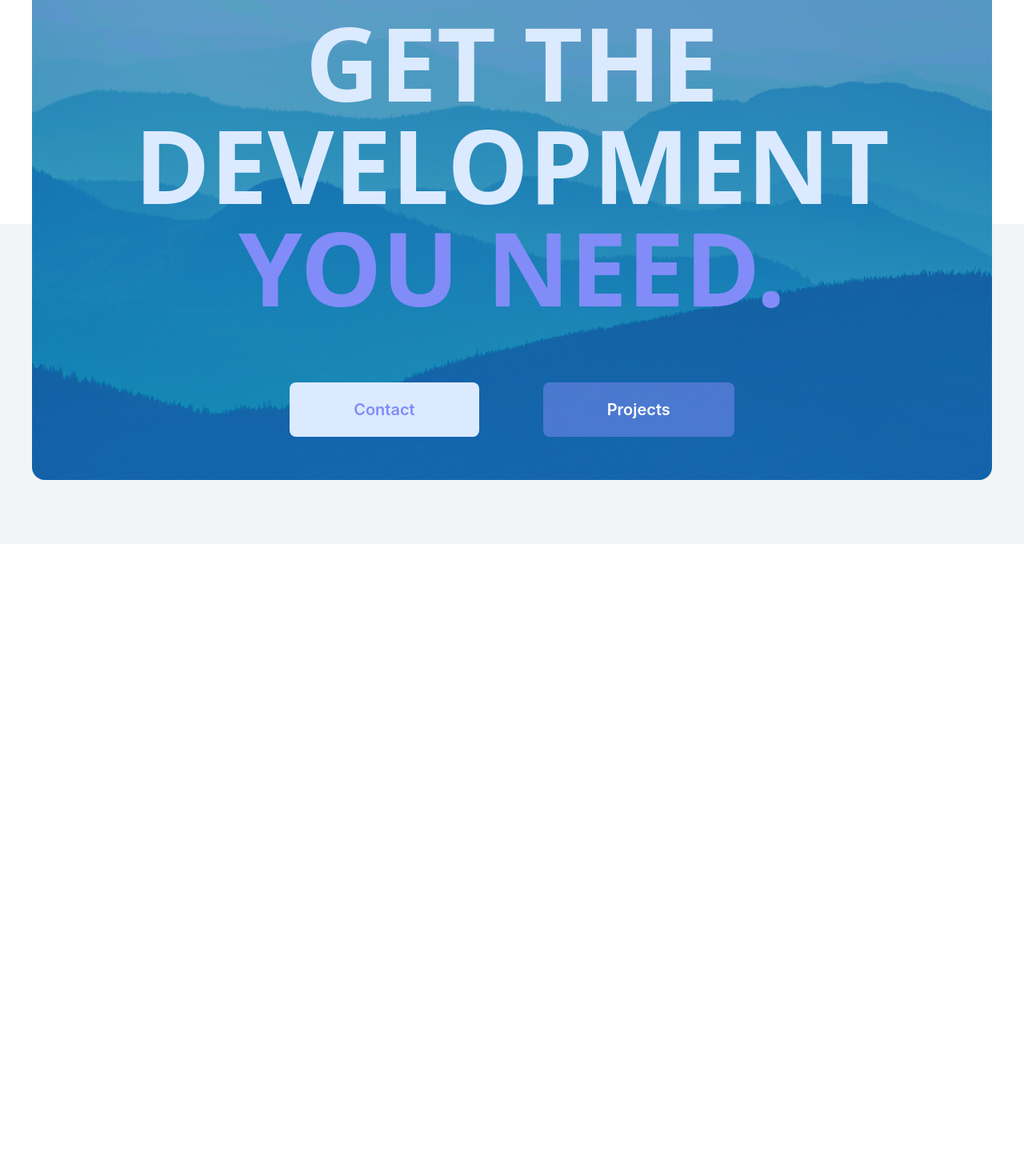
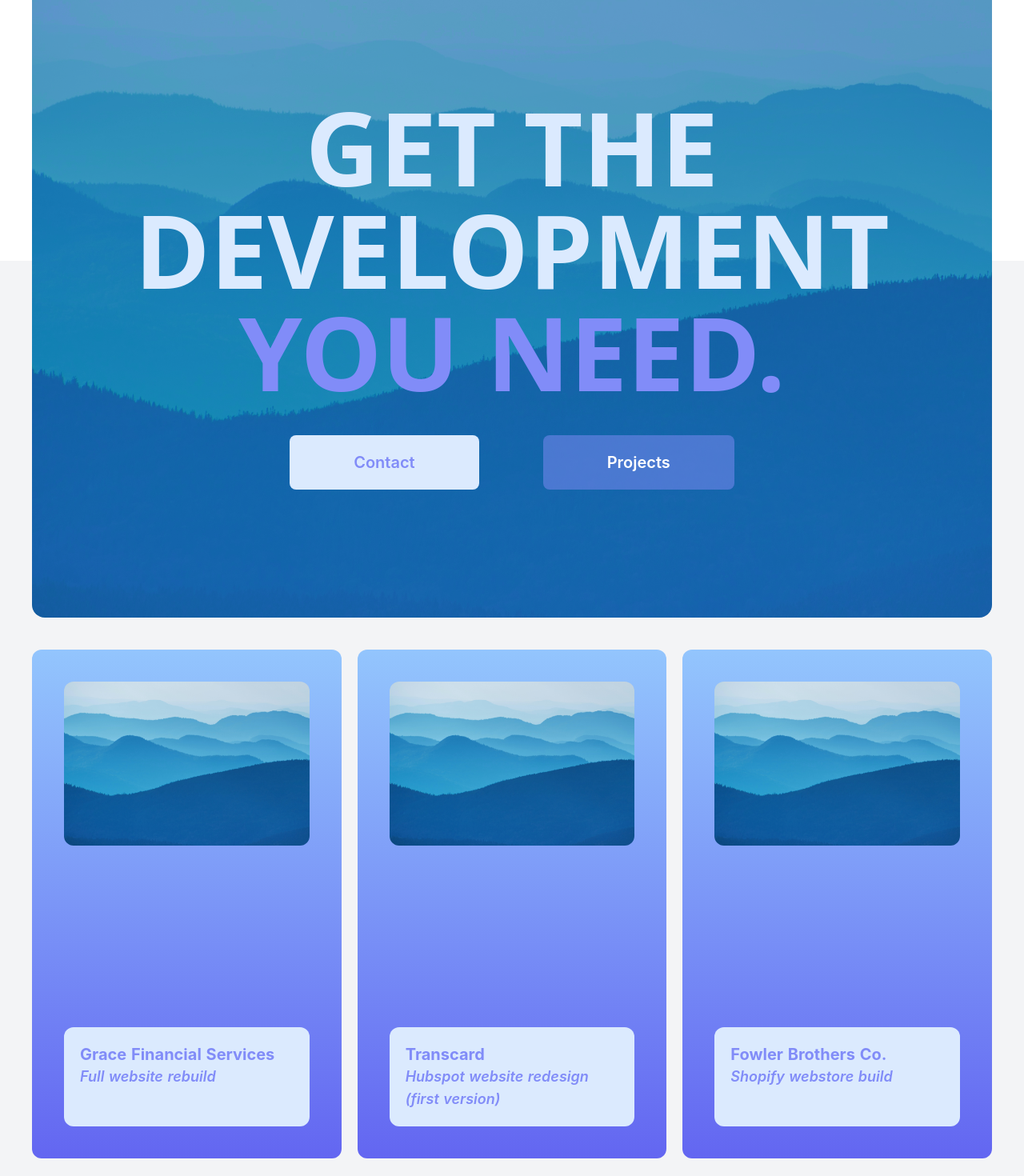
Before and after one commit to jacobhixon47/cv-nuxt, a Nuxt app: page / in a window 1280 px wide. Shown: the part 120-1590 px from the top of the page at 80% size. Before the commit the page ends 800 px from the top, so only its background shows below. Built offline with nearby package versions, Linux system fonts and the light colour scheme.

Commit message:
add projects section. needs image dynamic fix

```diff
--- a/components/Hero.vue
+++ b/components/Hero.vue
@@ -1,7 +1,7 @@
 <template>
-  <div class="hero px-10 py-20 h-screen">
-    <div class="w-full h-full bg-cover rounded-2xl bg-blend-hue bg-indigo-600 bg-opacity-60" :style="{ backgroundImage: `url(${image})`}">
-      <div class="hero-inner w-full h-full flex flex-col justify-center content-center gap-20">
+  <div class="hero px-10 py-20 pb-0 h-full">
+    <div class="w-full h-full bg-cover rounded-2xl bg-blend-hue bg-indigo-600 bg-opacity-60 py-40" :style="{ backgroundImage: `url(${image})`}">
+      <div class="hero-inner w-full h-full flex flex-col justify-around content-center gap-10">
         <div class="flex flex-col justify-center align-center">
           <p class="text-9xl font-sans font-black text-blue-100 text-center">GET THE DEVELOPMENT</p>
           <p class="text-9xl font-sans font-black text-indigo-400 text-center">YOU NEED.</p>
--- /dev/null
+++ b/components/Project.vue
@@ -0,0 +1,39 @@
+<template>
+  <div class="project grid grid-cols-1 grid-rows-4 bg-gradient-to-b from-blue-300 to-indigo-500 rounded-xl p-10 gap-5">
+    <!-- <img
+      :src="require(`@/assets/${project.image || 'day-1.jpg'}`)"
+      alt="project image"
+      class="rounded-xl row-span-3 col-span-1"
+    > -->
+    <img
+      :src="require('@/assets/day-1.jpg')"
+      alt="project image"
+      class="rounded-xl row-span-3"
+    >
+    <div class="p-5 bg-blue-100 rounded-xl">
+      <p class="text-xl text-indigo-400 font-bold">{{ project.title }}</p>
+      <p class="text-lg text-indigo-400 italic font-semibold">{{ project.description }}</p>
+      <!-- <br>
+      <p class="text-lg text-indigo-400 italic">{{ project.modifiedSince? "(Design has changed since I worked on it)" : "(Design has not changed since I worked on it)" }}</p> -->
+    </div>
+  </div>
+</template>
+
+<script>
+  export default {
+    props: ['project'],
+    methods: {
+      setImageUrl(event) {
+        console.log("ERROR LOADING UR IMAGE WAAAAAAH!")
+      }
+      // setFallbackImageUrl(event) {
+      //   console.log('Image failed to load, setting fallback.')
+      //   event.target.src = require(`~/assets/${'day-1' + '.jpg'}`)
+      // }
+    }
+  }
+</script>
+
+<style scoped>
+
+</style>
--- /dev/null
+++ b/components/Projects.vue
@@ -0,0 +1,26 @@
+<template>
+  <div id="projects" class="w-full p-10 flex gap-5">
+    <Project
+      v-for="project in projects"
+      :key="project.id"
+      :project="project"
+    />
+  </div>
+</template>
+
+<script>
+import { mapState } from 'vuex'
+  export default {
+    computed: {
+      ...mapState([
+        'projects'
+      ])
+    }
+  }
+</script>
+
+<style scoped>
+  #projects {
+    background-color: #f3f4f6;
+  }
+</style>
--- a/pages/index.vue
+++ b/pages/index.vue
@@ -1,6 +1,7 @@
 <template>
   <div>
     <Hero />
+    <Projects />
   </div>
 </template>
 
--- /dev/null
+++ b/store/index.js
@@ -0,0 +1,43 @@
+export const state = () => ({
+  employers: [
+    {
+      id: 1,
+      company: "Spectruss",
+      jobTitle: "Fullstack Web Developer",
+      companyDescription: "Forward-thinking digital marketing company based in Chattanooga, Tennessee.",
+      roleDescription: "As the sole developer at Spectruss, my job was to translate modern, sleek designs from the design team into fully-functional websites, from backend to frontend, including domain acquisition, hosting, site-speed optimization and SEO. I worked with a variety of technologies and tools, including (but not limited to) React (Typescript and Javascript), PHP, NEXT.js, CSS-in-JS, Shopify, Wordpress, WP Headless CMS, Cloudflare, Hubspot, cPanel, and Google Tag Manager.",
+      dates: "2019-2020"
+    },
+    {
+      id: 2,
+      company: "Tall Boy Marketing",
+      jobTitle: "Web Developer (Freelance)",
+      companyDescription: "Nashville-based full-service marketing agency with a focus on social media.",
+      roleDescription: "As a freelance web developer and consultant for Tall Boy Marketing, I updated and maintenanced websites on an as-needed, contractor basis. I assisted in developing and implementing design changes and updates on client websites.",
+      dates: "2019"
+    }
+  ],
+  projects: [
+    {
+      id: 1,
+      title: "Grace Financial Services",
+      description: "Full website rebuild",
+      modifiedSince: true,
+      image: "gfs.jpg"
+    },
+    {
+      id: 2,
+      title: "Transcard",
+      description: "Hubspot website redesign (first version)",
+      modifiedSince: true,
+      image: "transcard.jpg"
+    },
+    {
+      id: 3,
+      title: "Fowler Brothers Co.",
+      description: "Shopify webstore build",
+      modifiedSince: false,
+      image: "fowler-brothers.jpg"
+    },
+  ]
+})
```
Also changed, not shown: assets/README.md (deleted).
